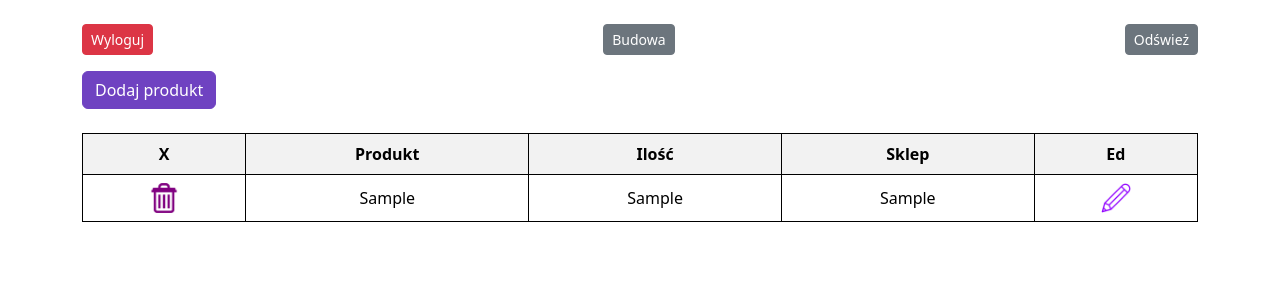
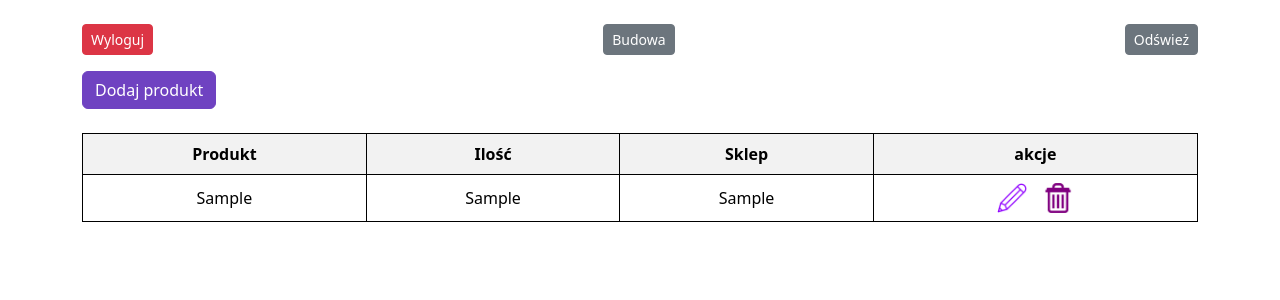
Before and after one commit to konrad-py/flask-calculate, a Flask app: page / in a window 1280 px wide. Shown: the top 300 px of the page. Run offline with Flask 3, Linux system fonts and the light colour scheme; the visitor is signed in with stand-in values (Sample User, id 1); tables that the repository leaves empty hold one stand-in row (values such as "Sample post").

Commit message:
poprawienie ikonek i wygladu kolumn

```diff
--- a/templates/index.html
+++ b/templates/index.html
@@ -40,11 +40,10 @@
     </div>
     <table class="table table-striped table-hover mt-4">
         <tr>
-            <th class="text-center align-middle">X</th>
             <th class="text-center align-middle">Produkt</th>
             <th class="text-center align-middle">Ilość</th>
             <th class="text-center align-middle">Sklep</th>
-            <th class="text-center align-middle">Ed</th>
+            <th class="text-center align-middle">akcje</th>
         </tr>
         {% for item in produkty %}
         {% if item['sklep'] == 'lidl' or item['sklep'] == 'Lidl' %}
@@ -58,7 +57,6 @@
             {% set logo_file = none%}
         {% endif %}
         <tr>
-            <td class="text-center align-middle"><a href="{{ url_for('usun', id=item['id']) }}"><img src="{{ url_for('static', filename='deletexxl.png') }}" alt="usun" class="shop_logo"></a></td>
             <td class="text-center align-middle">{{ item['produkt'] }}</td>
             <td class="text-center align-middle">{{ item['ilosc'] }}</td>
             <td class="text-center align-middle">
@@ -68,7 +66,16 @@
                 {{ item['sklep'] }}
                 {% endif %}
             </td>
-            <td class="text-center align-middle"><a href="{{ url_for('index', edit=item['id']) }}"><img src="{{ url_for('static', filename='crayon_violet.png') }}" alt='edytuj' class='shop_logo'></a></td>
+            <td class="text-center align-middle actions-cell">
+                <div class="d-flex justify-content-center align-items-center gap-3">
+                    <a href="{{ url_for('index', edit=item['id']) }}" class="text-decoration-none">
+                        <img src="{{ url_for('static', filename='crayon_violet.png') }}" alt="edytuj" class="shop_logo">
+                    </a>
+                    <a href="{{ url_for('usun', id=item['id']) }}" class="text-decoration-none">
+                        <img src="{{ url_for('static', filename='deletexxl.png') }}" alt="usun" class="shop_logo">
+                    </a>
+                </div>
+            </td>
         </tr>
         {% endfor %}
     </table>
```
